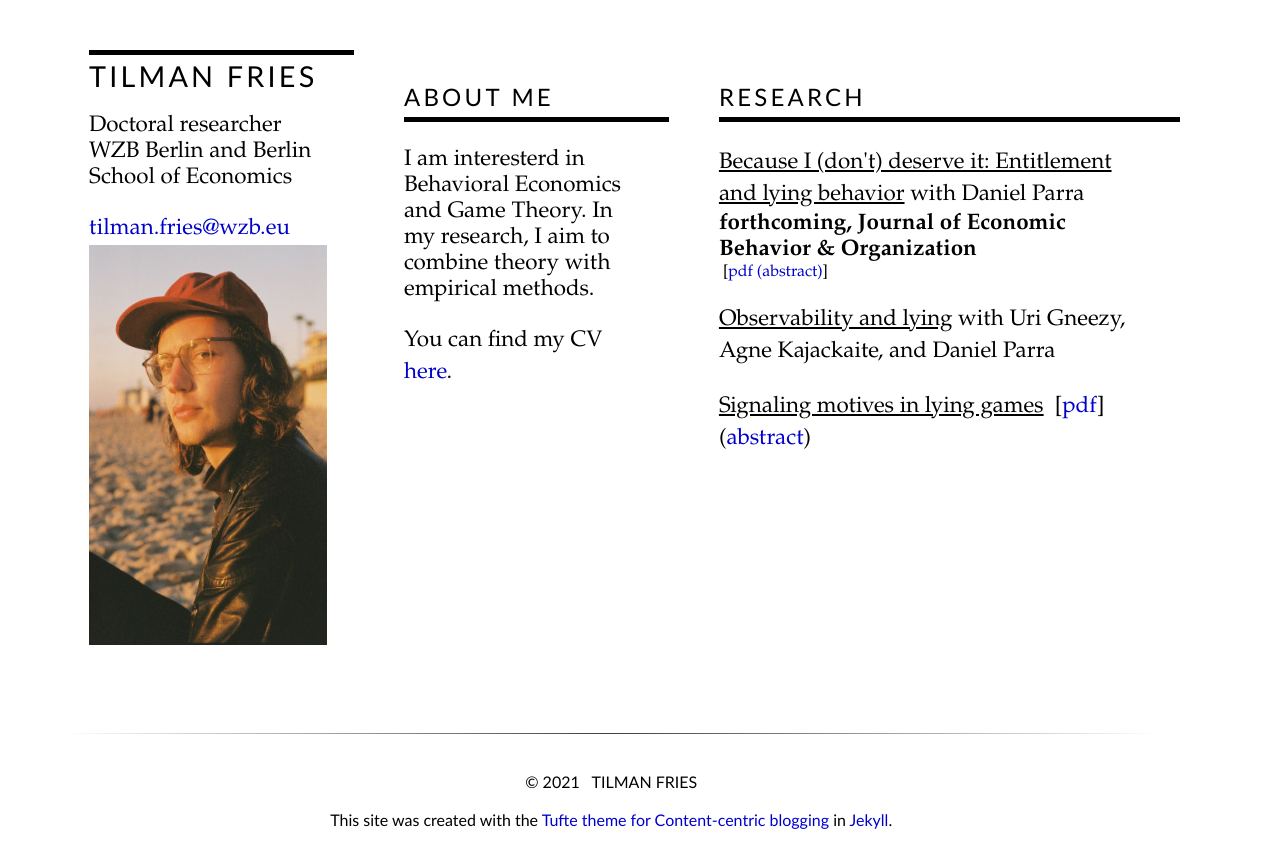
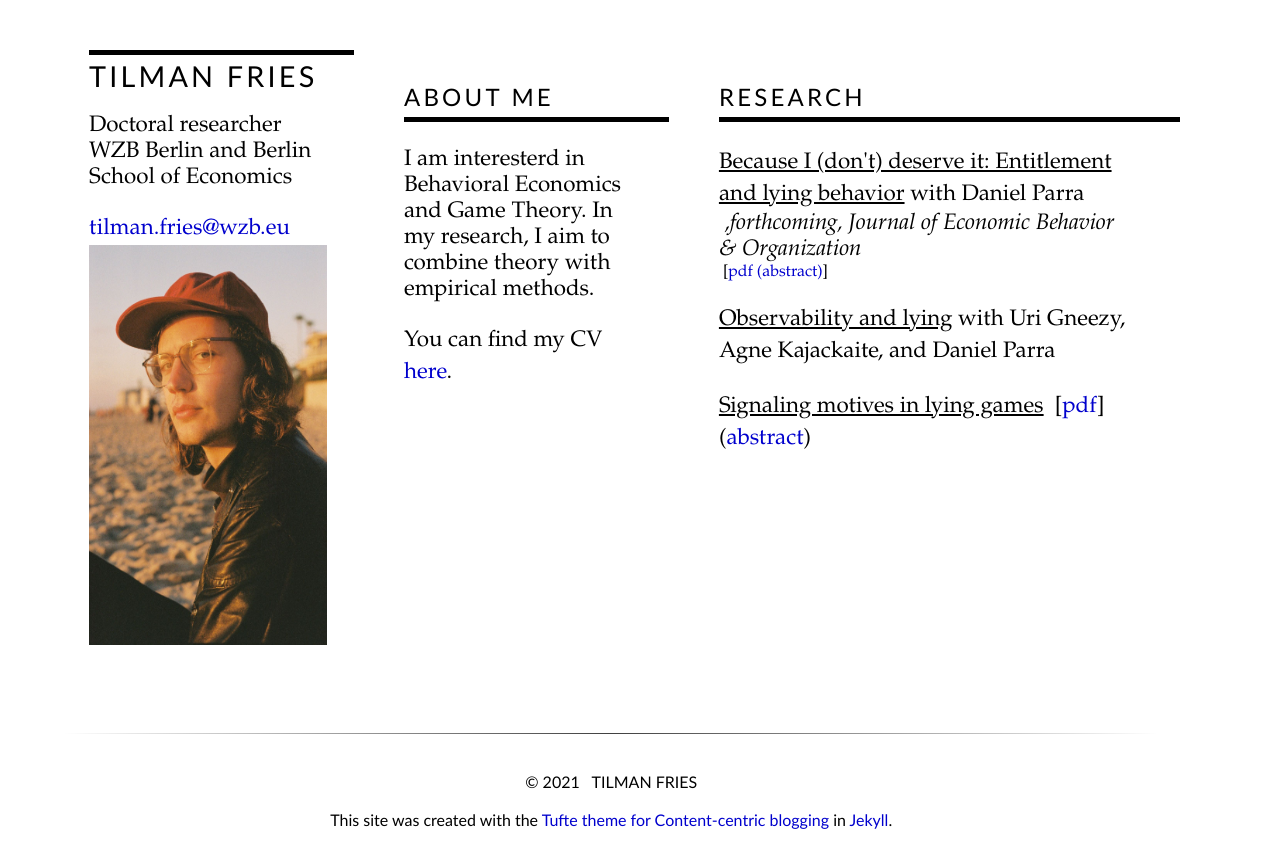
Before and after one commit to tilmanfries/tilmanfries.github.io, a Jekyll site: the page built from index.md, in a window 1280 px wide. Shown: the top 868 px of the page. Built offline with Jekyll 4.4.1, drawn with Linux system fonts in a browser that asks for light colours.

Commit message:
changed the layout

```diff
--- a/_layouts/personal.html
+++ b/_layouts/personal.html
@@ -34,10 +34,10 @@
      with {{ item.collab}}
      {% endif %}
      {% if item.journal != "none" %}
-      <p><b>{{ item.journal }}</b></p>
+      <p><i>&nbsp;,{{ item.journal }}</i></p>
      {% endif %}
     {% if item.pdf != "none" %}
-    &nbsp;[<a href={{ site.url }}/assets/pdf/{{ item.pdf }}>pdf</a>]
+    &nbsp;[<a href=/assets/pdf/{{ item.pdf }}>pdf</a>]&nbsp;
     {% endif %}
     {% if item.abstract != "none" %}
     <div class="expand" style="display: none; height: 0; overflow: hidden;">
```
